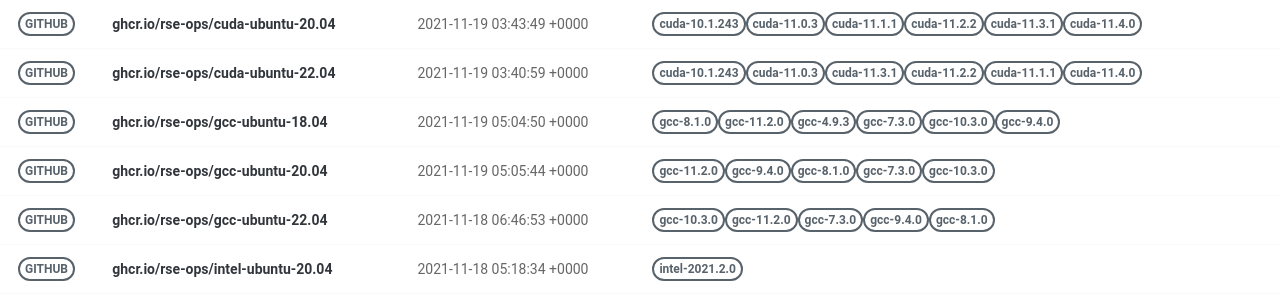
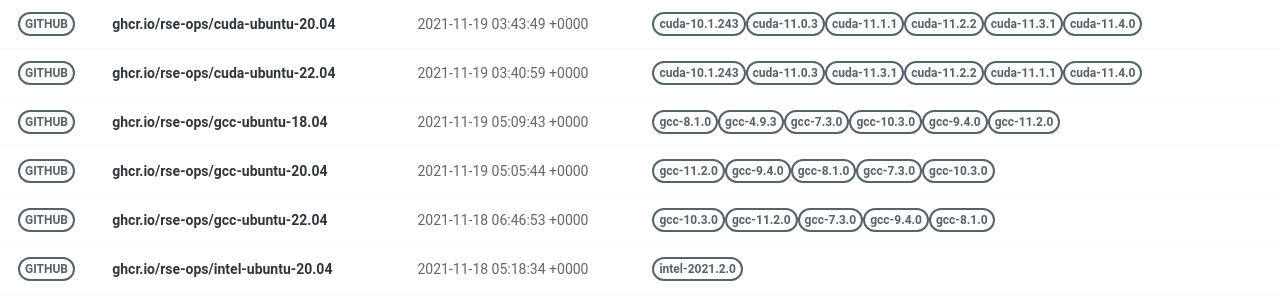
Before and after one commit to rse-ops/docker-images, a Jekyll site: the page built from pages/index.md, in a window 1280 px wide. Shown: the part 277-577 px from the top of the page. Built offline with Jekyll 4.4.1, drawn with Linux system fonts in a browser that asks for light colours; nearby versions of some CDN libraries.

Commit message:
Automated push to update library 2021-11-19

```diff
--- a/_library/ghcr.io-rse-ops-gcc-ubuntu-18.04.md
+++ b/_library/ghcr.io-rse-ops-gcc-ubuntu-18.04.md
@@ -1,7 +1,7 @@
 ---
 layout: container
 name: ghcr.io/rse-ops/gcc-ubuntu-18.04
-updated_at: 2021-11-19 05:04:50.204902
+updated_at: 2021-11-19 05:09:43.297791
 
 
 container_url: https://github.com/orgs/rse-ops/packages/container/package/gcc-ubuntu-18.04
```
Also changed, not shown: other parts of _library/ghcr.io-rse-ops-gcc-ubuntu-18.04.md (+3 -3 lines).
